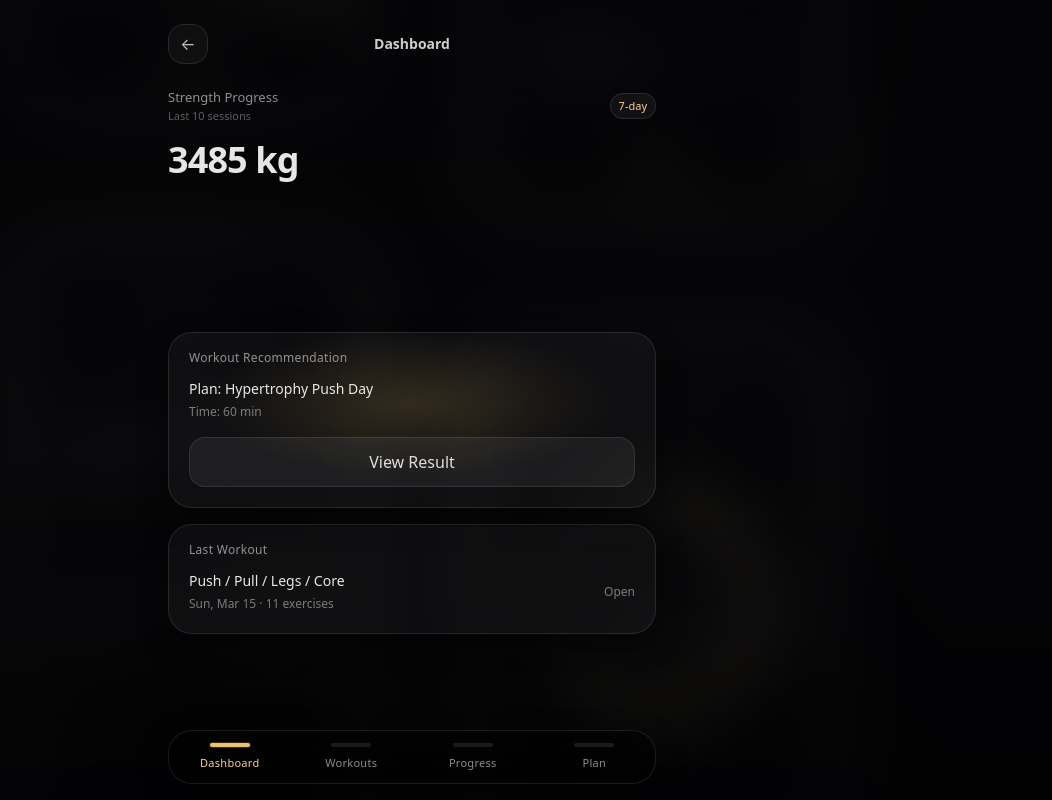
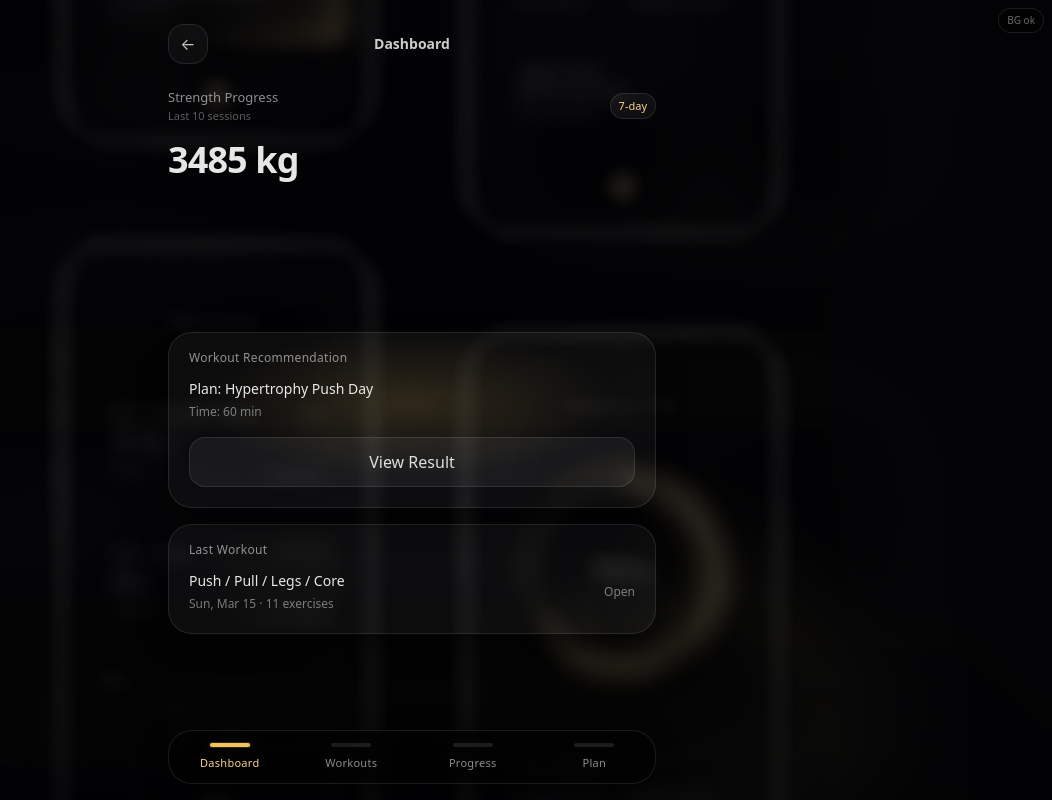
Before and after one commit to petemat/ascend, a React app: page / in a window 1280 px wide. Shown: the whole page, without its empty margins (228-1280 px from the left). Built offline with nearby package versions, Linux system fonts and the light colour scheme; the HTML template or start-up script is replaced by a standard one.

Commit message:
fix(ui): make silhouette background readable (dual-layer) + bg status chip

```diff
--- a/src/App.tsx
+++ b/src/App.tsx
@@ -467,26 +467,40 @@ export default function App() {
     <div className="min-h-screen bg-noir-950">
       {/* Background silhouette: render as <img> (more reliable on mobile than filtered background-image) */}
       <div className="fixed inset-0 pointer-events-none overflow-hidden z-0">
+        {/* Layer A: slightly sharper silhouette so the figure reads */}
         <img
           src={silhouette}
           alt=""
           onLoad={() => setBgLoaded(true)}
-          className="absolute left-1/2 top-[24%] w-[980px] max-w-none -translate-x-1/2 -translate-y-1/2"
+          className="absolute left-1/2 top-[26%] w-[860px] max-w-none -translate-x-1/2 -translate-y-1/2"
           style={{
-            opacity: 0.18,
-            filter: "blur(30px)",
-            // blend-modes can disappear on some mobile GPUs; keep it simple + predictable
-            mixBlendMode: "normal",
+            opacity: 0.22,
+            filter: "blur(10px) contrast(1.25) brightness(1.15)",
+          }}
+        />
+        {/* Layer B: bigger soft glow to keep it premium */}
+        <img
+          src={silhouette}
+          alt=""
+          className="absolute left-1/2 top-[26%] w-[1200px] max-w-none -translate-x-1/2 -translate-y-1/2"
+          style={{
+            opacity: 0.12,
+            filter: "blur(42px) contrast(1.15) brightness(1.10)",
           }}
         />
       </div>
-      <div className="fixed inset-0 pointer-events-none bg-gradient-to-b from-black/35 via-black/15 to-black/55 z-10" />
+      {/* slightly lighter overlay so the silhouette isn't crushed */}
+      <div className="fixed inset-0 pointer-events-none bg-gradient-to-b from-black/25 via-black/10 to-black/45 z-10" />
 
       {!bgLoaded ? (
         <div className="fixed top-2 right-2 z-[70] text-[10px] px-2 py-1 rounded-full border border-white/10 bg-black/40 text-white/60">
           BG loading…
         </div>
-      ) : null}
+      ) : (
+        <div className="fixed top-2 right-2 z-[70] text-[10px] px-2 py-1 rounded-full border border-white/10 bg-black/40 text-white/40">
+          BG ok
+        </div>
+      )}
 
       <div className="relative z-20 mx-auto max-w-[520px] px-4 pt-6 pb-28">
         <div className="flex items-center justify-between">
```
